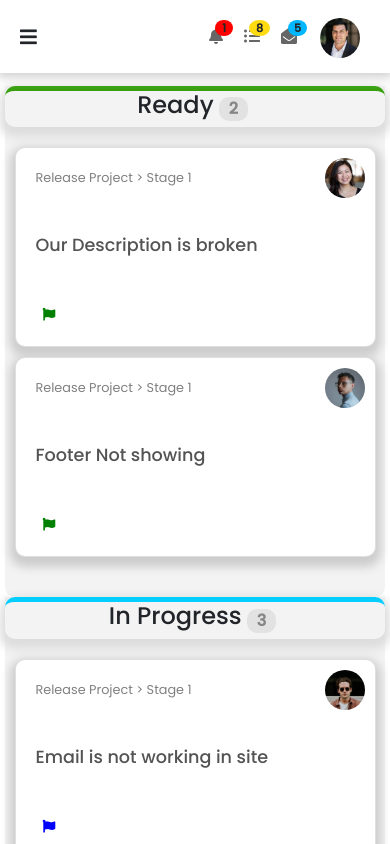
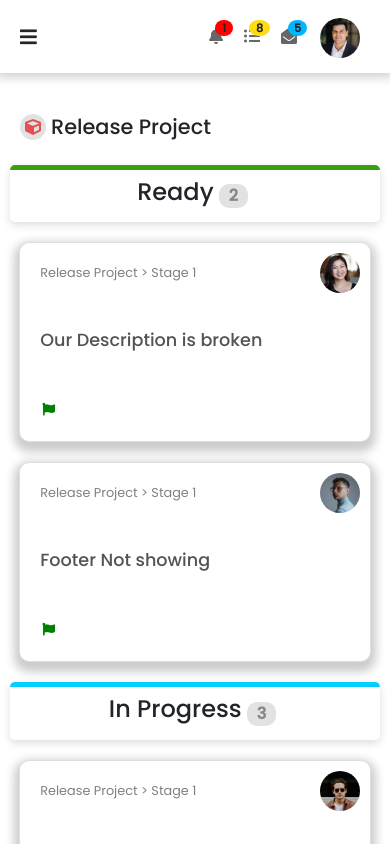
Before and after one commit to Kallyan01/React-Dashboard, a React (Create React App) app: page /ReleaseProject in a window 390 px wide. Shown: the top 844 px of the page. Built offline with nearby package versions, Linux system fonts and the light colour scheme.

Commit message:
ui improvements

```diff
--- a/src/App.js
+++ b/src/App.js
@@ -8,7 +8,6 @@ function App() {
   return (
     <GlobalProvider>
       <div className="App">
-
         <Routes>
           <Route path='/' element={<Index />} >
             <Route path='' element={ <Dashboard/>} />
--- a/src/components/Globalcontext/Globalcontext.js
+++ b/src/components/Globalcontext/Globalcontext.js
@@ -8,9 +8,10 @@ export const GlobalProvider = ({children}) => {
     const cardselect = useRef([])
     const cardlist = useRef([])
     const [Tab,setTab]=useState(0)
+    const [ScreenWidth,setScreenWidth]=useState(0)
 
     return (
-        <GlobalContext.Provider value = {{nav:[navOpen, setNavOpen],card: cardselect,cards: cardlist,tab :[Tab,setTab]}}>
+        <GlobalContext.Provider value = {{nav:[navOpen, setNavOpen],card: cardselect,cards: cardlist,tab :[Tab,setTab],screen: [ScreenWidth,setScreenWidth]}}>
             {children}
         </GlobalContext.Provider>
     )
--- a/src/components/Index.css
+++ b/src/components/Index.css
@@ -1,13 +1,12 @@
 
 .sidebar {
-    /* float: left; */
+    float: left;
     position: fixed;
-    top: 0;
-    left: 0;
-    bottom: 0;
-    /* width: 10%; */
+   top: 0;
+
+    height: 100vh;
     overflow: hidden;
-    background-color: rgb(24, 5, 68);
+    background-color: rgb(236, 236, 236);
     transition: all .8s ease-in-out;
     z-index: 100;
 
@@ -16,10 +15,18 @@
 {
     text-decoration: none;
 }
+.main
+{
+    display: flex;
+    overflow-x: hidden;
+}
 
 
 .body {
     float: right;
     transition: all .8s ease-in-out;
     /* background-color: red; */
+    width: 100%;
+    margin: 3% 0;
+
 }
--- a/src/components/Index.js
+++ b/src/components/Index.js
@@ -1,18 +1,20 @@
-import React, { useContext} from 'react'
+import React, { useContext } from 'react'
 import Navbar from './Navbar/Navbar'
 import './Index.css'
 import Sidebar from './Sidebar/Sidebar'
 import { GlobalContext } from './Globalcontext/Globalcontext'
-import {  Outlet } from 'react-router-dom'
+import { Outlet } from 'react-router-dom'
 function Index() {
-  const { nav} = useContext(GlobalContext)
+  const { nav,screen } = useContext(GlobalContext)
   const [NavOpen] = nav
+  const ScreenWidth = window.screen.availWidth
+  const sidebar = {
+    transform: `translateX(-${NavOpen}%)`,
+    width: `${ScreenWidth>=800?20:50}%`
 
-  const sidebar = {
-    transform: `translateX(-${NavOpen}%)`
   }
   const bodywidth = {
-    width: `100%`
+    transform: ScreenWidth>800?`translate(${NavOpen === 0 ? 20 : 0}%)`:`translate(${NavOpen === 0 ? 50 : 0}%)`,
   }
 
 
--- a/src/components/ReleaseProject/Releaseproject.css
+++ b/src/components/ReleaseProject/Releaseproject.css
@@ -1,10 +1,11 @@
 .releaseproject .pagetitle {
     padding: 20px;
+    display: flex;
+    align-items: center;
 }
 
-.releaseproject .pagetitle {
-    display: flex;
-    align-items: center;
+.releaseproject {
+    margin: 5% 0 0 0;
 }
 
 .releaseproject i {
@@ -14,19 +15,20 @@
     background-color: rgb(226, 226, 226);
     padding: 10px;
     border-radius: 15px;
+
 }
 
 .re-container {
     display: flex;
     width: 100%;
     flex-wrap: wrap;
-    justify-content: space-evenly;
+    justify-content: center;
     align-items: flex-start;
 
 }
-.re-container .ready
-{
-    margin: 0 5px;
+
+.re-container .ready {
+    margin: 0 10px;
     display: flex;
     justify-content: center;
     align-items: center;
@@ -34,10 +36,10 @@
 
 
 }
-.re-container .inprogress
-{
 
-    margin: 0 5px;
+.re-container .inprogress {
+
+    margin: 0 10px;
     display: flex;
     justify-content: center;
     align-items: center;
@@ -45,9 +47,9 @@
 
 
 }
-.re-container .review
-{
-    margin: 0 5px;
+
+.re-container .review {
+    margin: 0 10px;
     display: flex;
     justify-content: center;
     align-items: center;
@@ -55,50 +57,83 @@
     /* padding: 20px 0; */
     /* background-color: red; */
 }
-.cont
-{
+
+.cont {
     width: 400px;
-    background-color: rgb(243, 243, 243);
     /* height: 90vh; */
-    padding-bottom: 20px;
-    border-radius: 0 0 10px 10px;
+    /* padding-bottom: 20px; */
+
     height: auto;
     transition: all .8s ease-in-out;
+    margin: 0 5px;
+
 }
+
 .re-container .cont-header {
     width: 100%;
     display: flex;
     justify-content: center;
     align-items: center;
-    box-shadow: 0px 5px 10px 5px rgb(221, 221, 221);
+    box-shadow: 0px 3px 9px 0px rgb(221 221 221);
     border-top: 5px solid red;
-    border-radius: 10px;
+    border-radius: 5px;
+    padding: 8px 10px;
+}
 
-}
 .ready .cont-header {
 
     border-top: 5px solid rgb(57, 160, 16);
 
 
 }
+
 .inprogress .cont-header {
 
     border-top: 5px solid rgb(4, 205, 255);
 
 
 }
+
 .review .cont-header {
 
     border-top: 5px solid red;
 
 
 }
+
 .re-container .cont-header span {
-    margin: 0 5px ;
-    padding:0px 10px;
+    margin: 0 5px;
+    padding: 0px 10px;
     border-radius: 10px;
     font-weight: 700;
     background-color: rgb(226, 226, 226);
-  color: rgb(134, 134, 134);
+    color: rgb(134, 134, 134);
 
 }
+
+@media screen and (max-width:800px) {
+    .releaseproject {
+        margin: 20% 0 0 0;
+    }
+
+}
+
+@media screen and (max-width:580px) {
+    .releaseproject .pagetitle h3 {
+        margin: 0;
+        font-size: 1.3em;
+        padding: 5px;
+    }
+
+
+    .releaseproject i {
+        font-size: 1em;
+        color: rgb(228, 80, 80);
+        margin: 0;
+        background-color: rgb(226, 226, 226);
+        padding: 5px;
+        border-radius: 15px;
+
+    }
+
+}
--- a/src/components/Sidebar/Sidebar.css
+++ b/src/components/Sidebar/Sidebar.css
@@ -42,7 +42,7 @@
     background-color: rgb(255, 255, 255);
     border-radius: 20px;
 }
-
+/*
 .sidebar .active .option::after {
     position: absolute;
     content: '';
@@ -51,11 +51,11 @@
     height: 5px;
     width: 95%;
     border-radius: 0 0 10px 0;
-    background-color: rgb(24, 5, 68);
+    background-color: rgb(255, 255, 255);
 
-}
+} */
 
-.sidebar .active .option::before {
+/* .sidebar .active .option::before {
     position: absolute;
     content: '';
     bottom: 0;
@@ -65,11 +65,11 @@
     border-radius: 0 10px 0 0;
     background-color: rgb(24, 5, 68);
 
-}
+} */
 
 
 .sidebar .active .icon, .sidebar .active .option-value {
-    color: #000 !important;
+    color: #000 ;
 }
 
 .option:hover .option-value {
@@ -80,11 +80,11 @@
 
 .option .icon {
     margin: 0 20px 0 0;
-    color: #fff;
+    color: rgb(107, 107, 107);
 }
 
 .option-value {
-    color: #fff;
+    color: rgb(107, 107, 107);
     font-weight: 500;
     /* padding-right:10px ; */
 }
--- a/src/components/Users/User.css
+++ b/src/components/Users/User.css
@@ -96,12 +96,13 @@
 }
 .useractivity p:nth-child(1)
 {
-    font-size: .7em;
-    font-weight: 600;
-    color: rgb(78, 78, 78);
+
+    color: rgb(133, 133, 133);
 }
 .useractivity p:nth-child(2)
 {
     color: rgb(102, 102, 102);
     font-weight: 500;
+    font-size: .7em;
+    font-weight: 600;
 }
--- a/src/components/Users/User.js
+++ b/src/components/Users/User.js
@@ -32,7 +32,7 @@ function User({name,register,country,usage,payment,pic,lastactive}) {
                     <td>
                         <div className="useractivity">
                             <p>Last Login</p>
-                            <p>{lastactive} ego </p>
+                            <p>{lastactive} ago </p>
                         </div>
                     </td>
                 </tr>
--- a/src/components/Users/Userlist.css
+++ b/src/components/Users/Userlist.css
@@ -2,11 +2,13 @@
 {
     height: auto;
     width: 100%;
+
 }
 .table
 {
     width: 100%;
     margin: auto;
+    margin: 5% 0;
 }
 @media screen and (max-width:800px){
     .table
--- a/src/components/Widgets/Card.css
+++ b/src/components/Widgets/Card.css
@@ -1,11 +1,12 @@
 .card {
     position: relative;
-    width: 100%;
+    width: 90%;
     height: 200px;
     padding: 20px;
     margin: 10px 0;
     border-radius: 10px;
-    box-shadow: 0px 5px 10px 5px rgb(221, 221, 221);
+    background-color: #fff;
+    box-shadow: 0px 5px 20px 5px rgb(236, 236, 236);
     cursor: move;
     transition:all .5s ease-in-out;
 }
@@ -15,9 +16,12 @@
 .cardlist
 {
     height: auto;
-    /* background-color: red; */
+    /* border-radius: 0 0 10px 10px; */
+    /* background-color: rgb(245, 245, 245); */
     padding: 10px 0;
     width: 100%;
+    display: grid;
+    place-items: center;
 }
 .details
 {
--- a/src/components/Widgets/Graph.js
+++ b/src/components/Widgets/Graph.js
@@ -1,4 +1,5 @@
-import React,{useState,useEffect} from 'react'
+import React,{useState,useEffect,useContext} from 'react'
+
 import {
     ResponsiveContainer,
     AreaChart,
@@ -9,27 +10,67 @@ import {
     CartesianGrid,
 } from "recharts";
 export default function Graph() {
-    const [ScreenWidth,setScreenWidth]=useState(0)
-    useEffect(() => {
-         window.addEventListener('resize',((env)=>{
-            setScreenWidth(env.currentTarget.outerWidth)
-        }))
-
-
-      return () => {
-        window.removeEventListener('resize',(env)=>{
-            setScreenWidth(env.currentTarget.outerWidth)
-        })
-      }
-    }, [ScreenWidth])
-
-
-
+    const ScreenWidth = window.screen.availWidth
     const data = [
         {
             value: 75,
             value2: 19,
             month: 'Jan'
+        },
+        {
+            value: 80,
+            value2: 30,
+            month: 'Feb'
+        },
+        {
+            value: 95,
+            value2: 45,
+            month: 'Mar'
+        },
+        {
+            value: 99,
+            value2: 50,
+            month: 'Apr'
+        },
+        {
+            value: 90,
+            value2: 55,
+            month: 'May'
+        },
+        {
+            value: 100,
+            value2: 40,
+            month: 'Jun'
+        },
+        {
+            value: 95,
+            value2: 48,
+            month: 'Jul'
+        },
+        {
+            value: 100,
+            value2: 57,
+            month: 'Aug'
+        },
+        {
+            value: 95,
+            value2: 64,
+            month: 'Sep'
+        },
+        {
+            value: 105,
+            value2: 67,
+            month: 'Oct'
+        },
+        {
+            value: 90,
+            value2: 52,
+            month: 'Nov'
+        },
+        {
+            value: 103,
+            value2: 66,
+            month: 'Dec'
         },
         {
             value: 80,
```
